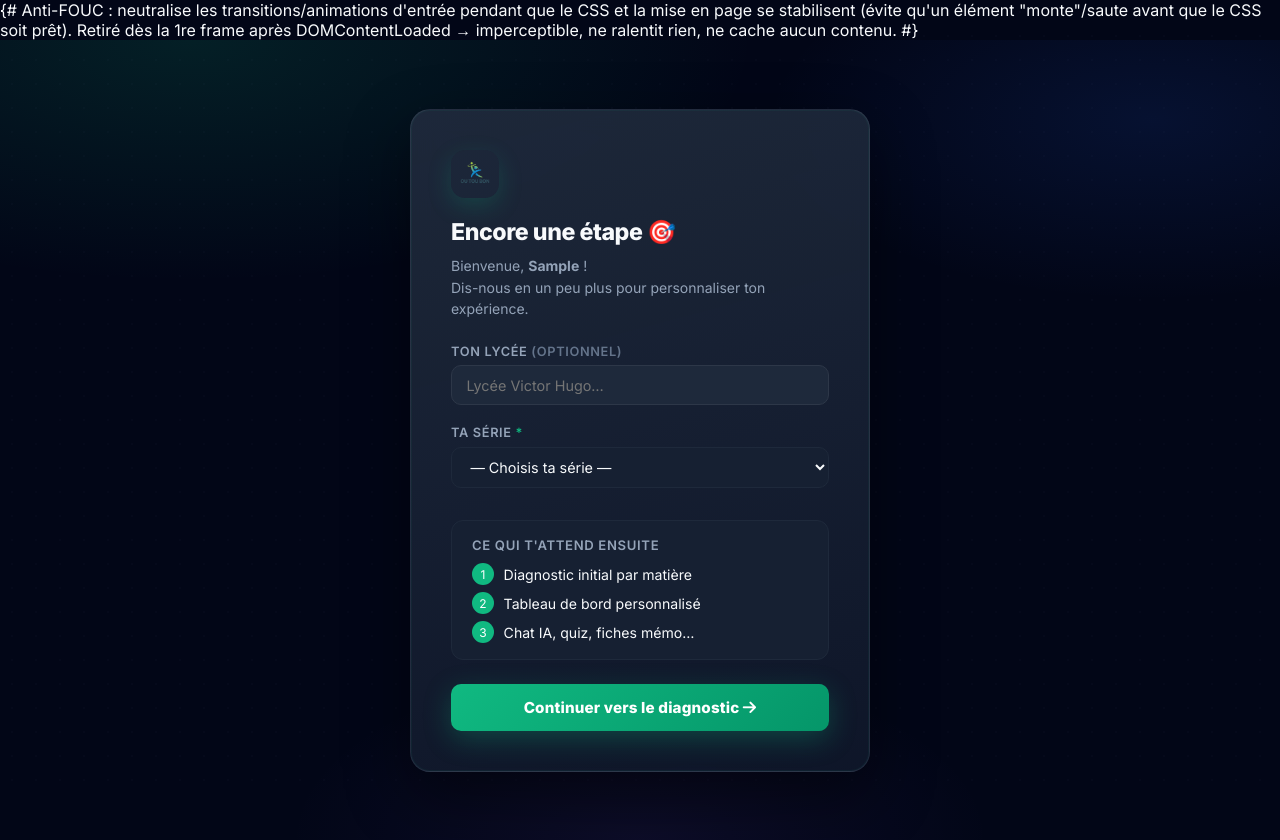
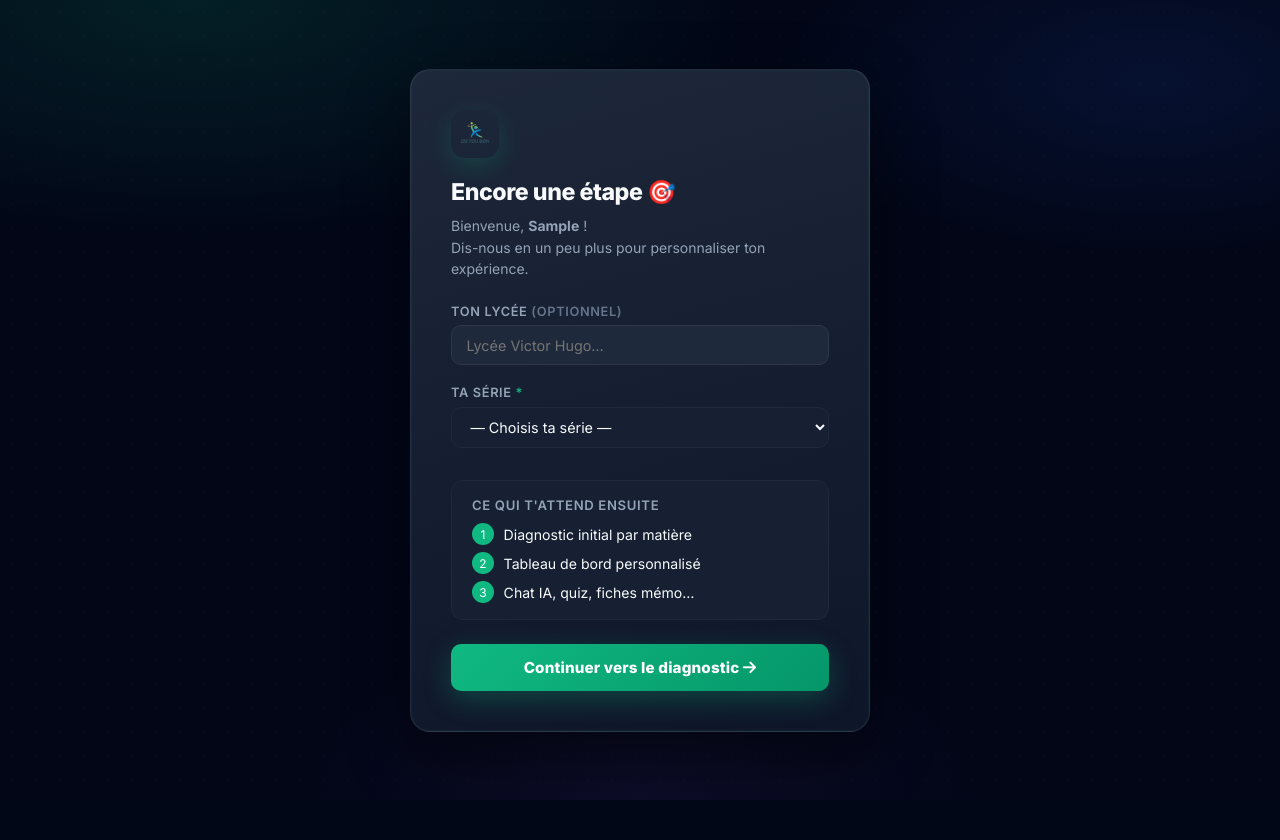
Before and after one commit to Lionel6667/outoubon, a Django app: template templates/accounts/complete_profile.html in a window 1280 px wide. After the commit the page ends 800 px from the top, so only its background shows below. Run offline with Django 4.2, Linux system fonts and the light colour scheme; the template is opened without the code that fills it, so the values that code supplies are empty; the visitor is signed in with stand-in values (Sample User, id 1); some libraries are stand-ins or nearby versions.

Commit message:
Retire le commentaire Django multi-ligne Anti-FOUC qui fuyait en texte visible au reload.
Co-authored-by: Cursor <cursoragent@cursor.com>

```diff
--- a/templates/base.html
+++ b/templates/base.html
@@ -4,10 +4,6 @@
 <head>
   <meta charset="UTF-8"/>
   {% if not spa_mode %}
-  {# Anti-FOUC : neutralise les transitions/animations d'entrée pendant que le CSS
-     et la mise en page se stabilisent (évite qu'un élément "monte"/saute avant que
-     le CSS soit prêt). Retiré dès la 1re frame après DOMContentLoaded → imperceptible,
-     ne ralentit rien, ne cache aucun contenu. #}
   <style>
     html.otb-preload *,
     html.otb-preload *::before,
```
